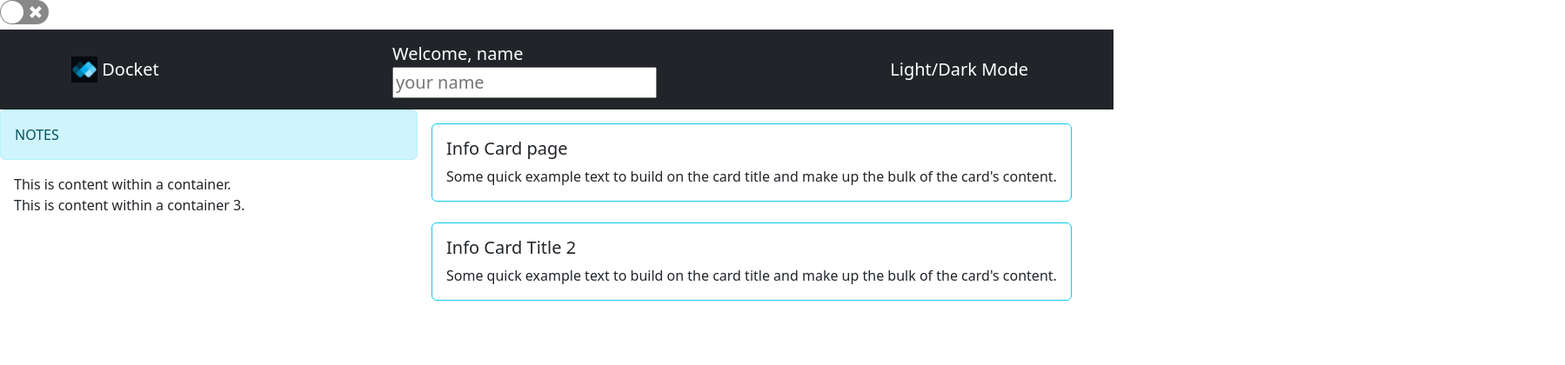
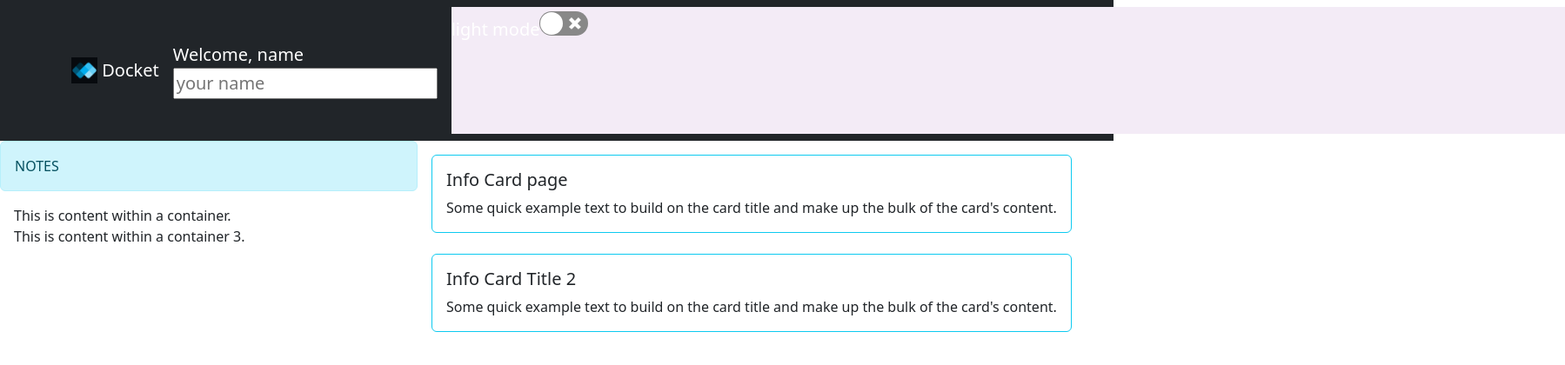
Before and after one commit to bouzianeseffah/front-end-project, a React (Create React App) app in the folder todo-list-project/: page / in a window 1280 px wide. Shown: the top 420 px of the page at 87% size, 1799 px wide, since content can reach past the window. Built offline with nearby package versions, Linux system fonts and the light colour scheme.

Commit message:
changed dark and light mode of this application

```diff
--- a/todo-list-project/public/index.css
+++ b/todo-list-project/public/index.css
@@ -2,6 +2,13 @@
 /* General */
 hr {
   width: auto;
+}
+#dark .offcanvas-body {
+  background-color: rgb(2, 39, 39);
+}
+ body{
+  background-color: green;
+
 }
 
 
@@ -45,3 +52,29 @@ hr {
 .list-card {
  max-width: 100%;
 }
+
+/* dark/light mode */
+#light{
+  background-color: #F3ebf6;
+
+}
+
+#dark{
+  background-color: #46045e;
+}
+
+.switch{
+  width: 100vw;
+  height: 100px;
+  display: flex;
+  justify-content: center;
+  align-items: center;
+}
+
+#light .switch label{
+  color: #000
+}
+
+#dark .switch label{
+  color: rgb(243, 236, 236)
+}
--- a/todo-list-project/src/App.js
+++ b/todo-list-project/src/App.js
@@ -1,39 +1,29 @@
 // DEPENDENCIES
 import React from 'react';
 import {useState} from 'react';
-// import Switch from 'react-input-switch';
 
 import  ReactDOM  from "react";
 import 'bootstrap/dist/css/bootstrap.min.css';
 
 // COMPONENTS
-import Nav from "./Components/Navbar";
-import Sidebar from "./Components/Sidebar";
-import Lists from "./Components/Lists";
-//New
-import {createContext} from "react";
-// import { BrowserRouter ,Link, Route  } from "react-router-dom";
-import ReactSwitch  from "react-switch";
-//Theme API
-export const ThemeContext = createContext('null')
+import Nav from "./components/Navbar";
+import Sidebar from "./components/Sidebar";
+import Lists from "./components/Lists";
+
 
 function App() {
-  const [theme, setTheme] = useState("light");
-  const toggleTheme = () =>{
-    setTheme((curr) => (curr === "light" ? "dark": "light"));
-  };
+
 
   return (
-    <ThemeContext.Provider value={{theme, toggleTheme}}>
-      <div className="App" id={theme}>
-        <ReactSwitch />
-        <Nav />
+      <div className="App" >
+        <Nav
+
+        />
         <div className="content-container">
           <Sidebar />
           <Lists />
         </div>
         </div>
-    </ThemeContext.Provider>
   );
 }
 
--- a/todo-list-project/src/components/Navbar.js
+++ b/todo-list-project/src/components/Navbar.js
@@ -1,10 +1,22 @@
-import React from "react";
+import React,{useState} from "react";
+
 import Container from 'react-bootstrap/Container';
 import Navbar from 'react-bootstrap/Navbar';
 import logo from '../images/Docket.png'
+//New
+import {createContext} from "react";
+// import { BrowserRouter ,Link, Route  } from "react-router-dom";
+import ReactSwitch  from "react-switch";
+//Theme API
+const ThemeContext = createContext('null')
 
 function Nav() {
+  const [theme, setTheme] = useState("light");
+  const toggleTheme = () =>{
+    setTheme((curr) => (curr === "light" ? "dark": "light"));
+  };
   return (
+    <ThemeContext.Provider value={{theme, toggleTheme}}>
       <div className="Nav">
         <Navbar bg="dark" variant="dark">
           <Container>
@@ -25,14 +37,23 @@ function Nav() {
                   <input type="text" placeholder="your name"/>
                 </label>
               </form>
+
             </Navbar.Brand>
             {/* Light dark mode button */}
-          <Navbar.Brand href="#home">
-            Light/Dark Mode
+          <Navbar.Brand href="#home" id={theme}>
+            <label>{theme === "light"? "light mode": "dark mode"}</label>
+            <ReactSwitch onChange={toggleTheme} checked={theme === "dark"}/>
+            <div className="switch">
+
+            </div>
+
+
             </Navbar.Brand>
           </Container>
         </Navbar>
          </div>
+    </ThemeContext.Provider>
+
   );
 }
 
```
Lines whose indentation alone changed are shown as unchanged.
